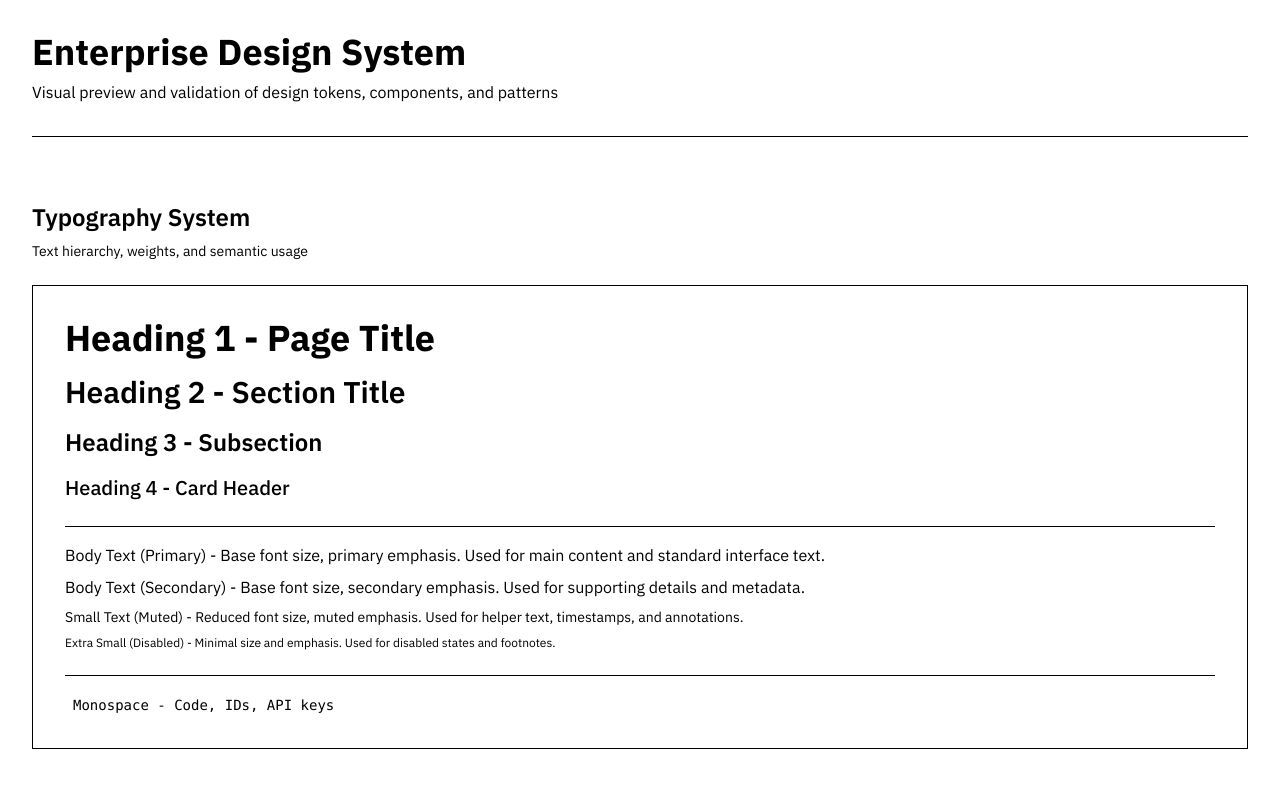
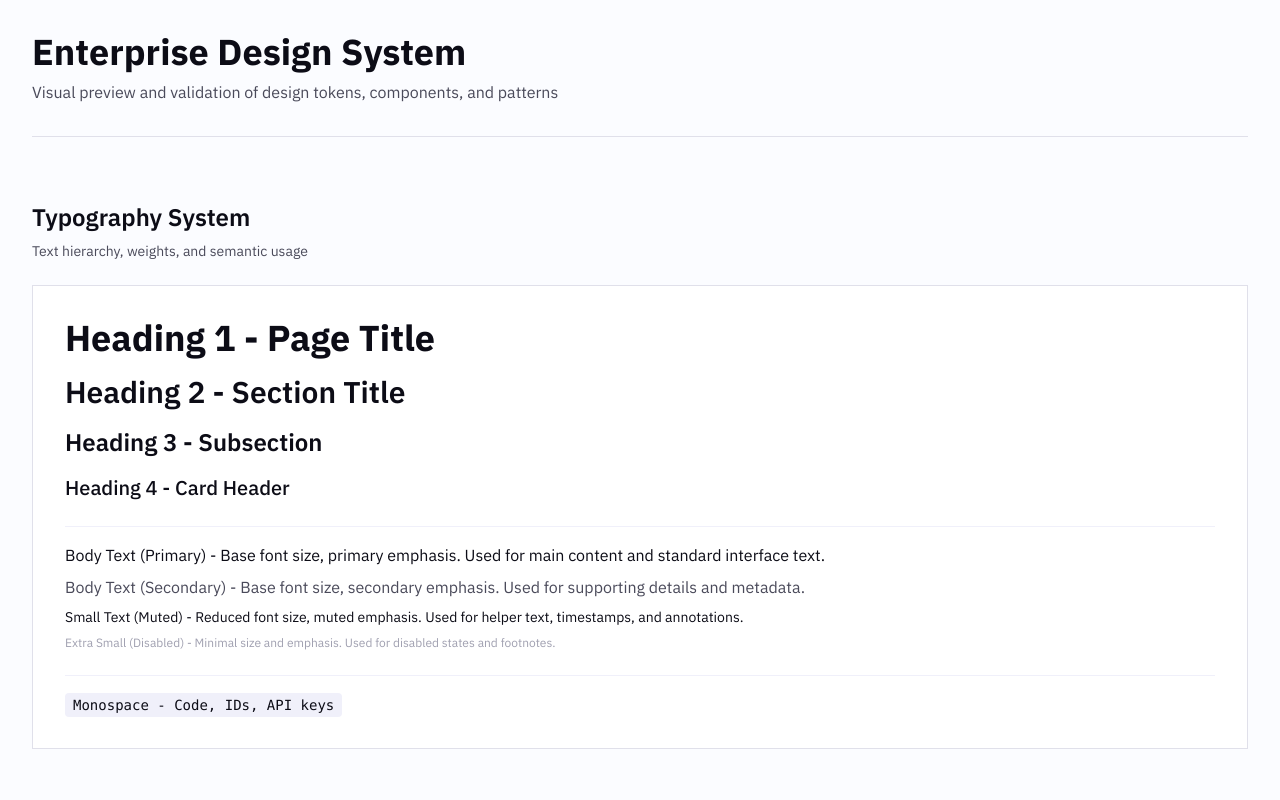
Before and after one commit to rohanb2090/eureka-ui, a React (Vite) app: page / in a window 1280 px wide. Shown: the top 800 px of the page. Built offline with nearby package versions, Linux system fonts and the light colour scheme.

Commit message:
fix: ensure semantic tokens load immediately by defaulting to light theme

```diff
--- a/src/index.css
+++ b/src/index.css
@@ -46,6 +46,7 @@
   --opacity-disabled: 0.4;
 }
 
+:root,
 [data-theme="light"] {
   /* Light Theme Semantic Mapping */
   --bg-page: var(--gray-50);
```
